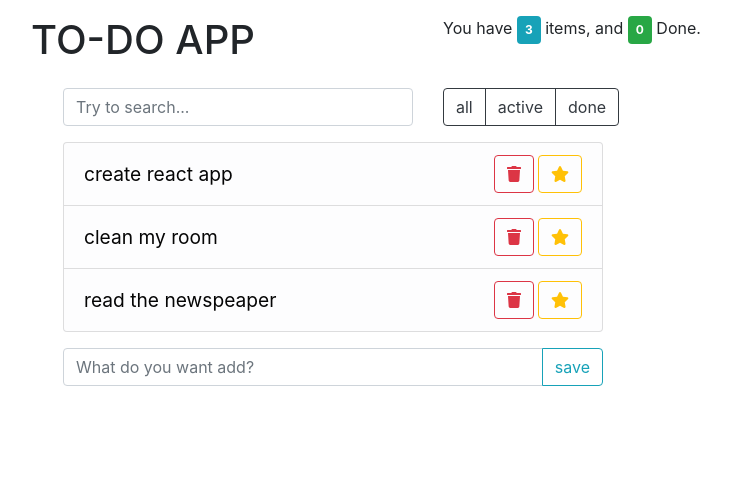
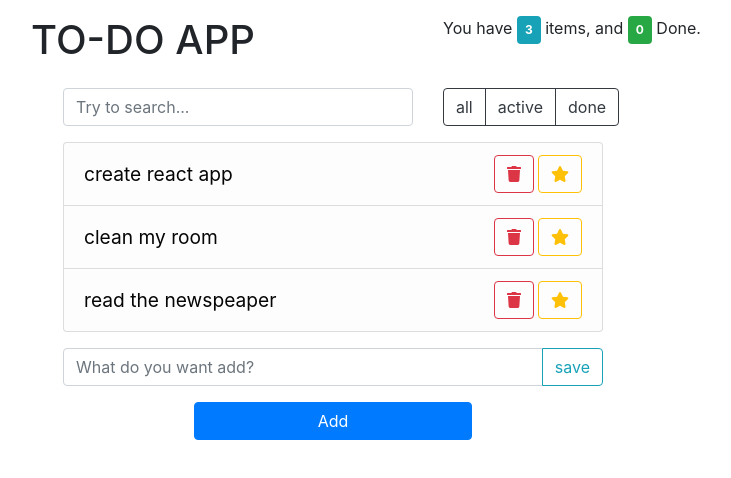
Before and after one commit to mrSerhi/React-toDo-List, a React (Create React App) app: page / in a window 1280 px wide. Shown: the top 478 px of the page, without its empty margins (307-1038 px from the left). Built offline with nearby package versions, Linux system fonts and the light colour scheme.

Commit message:
creating custom method in App component and add btn for try in action how add ele-ts to the state array

```diff
--- a/src/Components/App/App.js
+++ b/src/Components/App/App.js
@@ -45,6 +45,20 @@ class App extends Component {
     });
   };
 
+  handleItemAdd = () => {
+    const item = {
+      id: Date.now() + Math.random(),
+      value: `I'm the new item`,
+      done: false,
+      important: false
+    };
+
+    this.setState(({ items }) => {
+      const shallCopy = [...items, item];
+      return { items: shallCopy };
+    });
+  };
+
   render() {
     const { items } = this.state;
     return (
@@ -59,6 +73,12 @@ class App extends Component {
 
           <TodoList items={items} onItemDelete={this.handleItemDelete} />
           <ToDoForm />
+          <button
+            onClick={this.handleItemAdd}
+            className="btn btn-primary btn-block w-25 mt-3 mx-auto"
+          >
+            Add
+          </button>
         </div>
       </section>
     );
```
